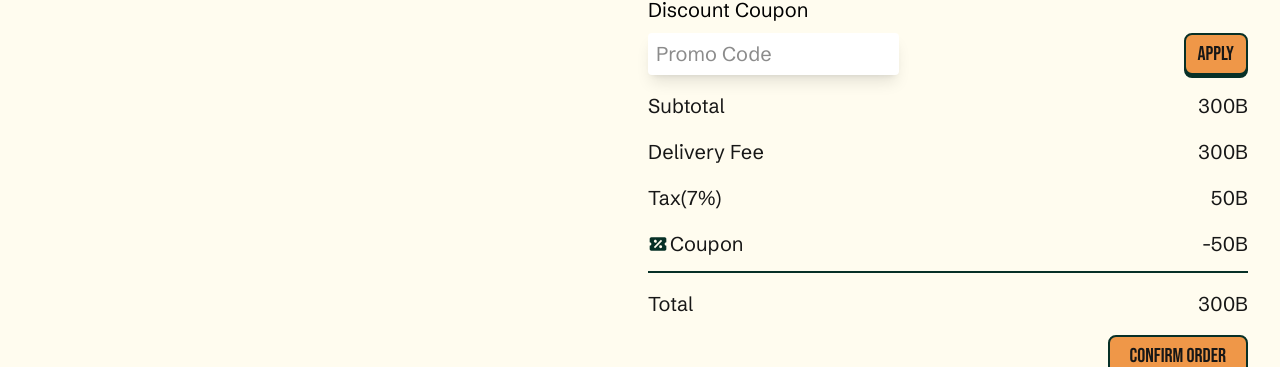
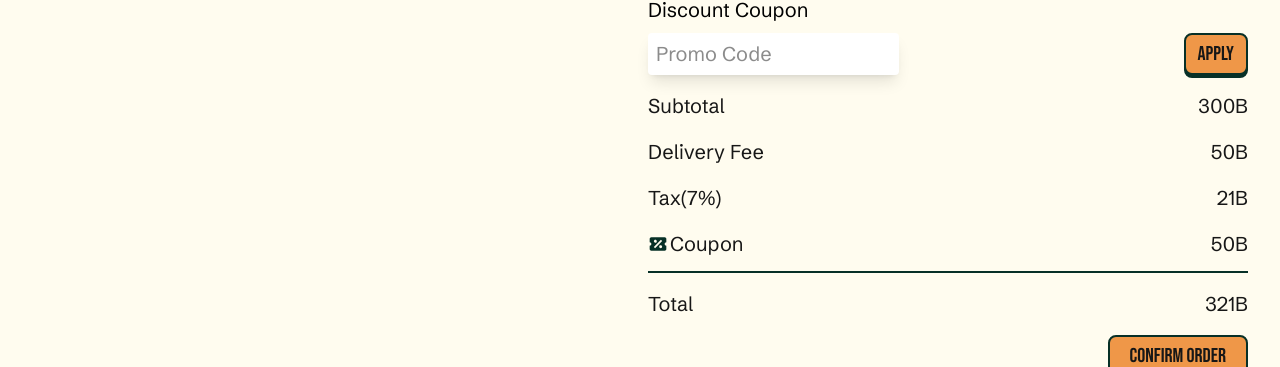
Before and after one commit to OrionLynn19/restaurant-bon-appetit, a Next.js app: page /cart in a window 1280 px wide. Shown: the part 1012-1379 px from the top of the page. Built offline with nearby package versions, Linux system fonts and the light colour scheme.

Commit message:
feat:ordersummary(cart)2ndcommit

```diff
--- a/src/components/CartScreen.tsx
+++ b/src/components/CartScreen.tsx
@@ -1,7 +1,9 @@
 "use client";
+import { sub } from "framer-motion/client";
 import Image from "next/image";
 
 import Link from "next/link";
+import { it } from "node:test";
 import { useState } from "react";
 
 type CartItem = {
@@ -25,6 +27,12 @@ export default function CartScreen() {
   const dec = (id: string) =>
     setItems((arr) => arr.map((it) => (it.id === id ? { ...it, qty: Math.max(0, it.qty - 1) } : it)));
   const removeItem = (id: string) => setItems((arr) => arr.filter((it) => it.id !== id));
+
+  const subtotal = items.reduce((sum, it) => sum + it.price * it.qty, 0);
+  const deliveryFee = subtotal > 0 ? 50 : 0;
+  const tax = Math.round(subtotal * 0.07);
+  const coupon = subtotal > 0 ? 50 : 0;
+  const total = subtotal + deliveryFee + tax - coupon;
 
   return (
     <>
@@ -100,26 +108,26 @@ export default function CartScreen() {
           </div>
           <div className="flex justify-between text-[14px] md:text-[20px] font-schibsted mt-4 ">
             <p>Subtotal</p>
-            <p>300B</p>
+            <p>{subtotal}B</p>
           </div>
           <div className="flex justify-between text-[14px] md:text-[20px] font-schibsted mt-4">
             <p>Delivery Fee</p>
-            <p>300B</p>
+            <p>{deliveryFee}B</p>
           </div>
           <div className="flex justify-between text-[14px] md:text-[20px] font-schibsted mt-4">
             <p>Tax(7%)</p>
-            <p>50B</p>
+            <p>{tax}B</p>
           </div>
           <div className="flex justify-between text-[14px] md:text-[20px] font-schibsted mt-4">
             <div className="flex gap-0.5"><Image src="/images/couponicon.svg" alt="Coupon" width={20} height={20} />
               <p>Coupon</p>
             </div>
-            <p>-50B</p>
+            <p>{coupon}B</p>
           </div>
           <p className=" w-full h-[2px] bg-[#073027] mt-3"></p>
           <div className="flex justify-between text-[14px] md:text-[20px] font-schibsted mt-4">
             <p>Total</p>
-            <p>300B</p>
+            <p>{total}B</p>
           </div>
           <div className="flex justify-center md:justify-end text-[20px] font-bebas mt-4">
             <button className="w-full md:w-auto bg-[#EF9748] shadow-[0_3px_0_0_#073027] rounded-[8px] border-2 border-[#073027] px-5 py-1  hover:bg-[#FAB170] hover:translate-y-[1px] hover:shadow-[0_2px_0_0_#073027] active:bg-[#d46a1f] active:translate-y-[2px] active:shadow-[0_1px_0_0_#073027]
```
